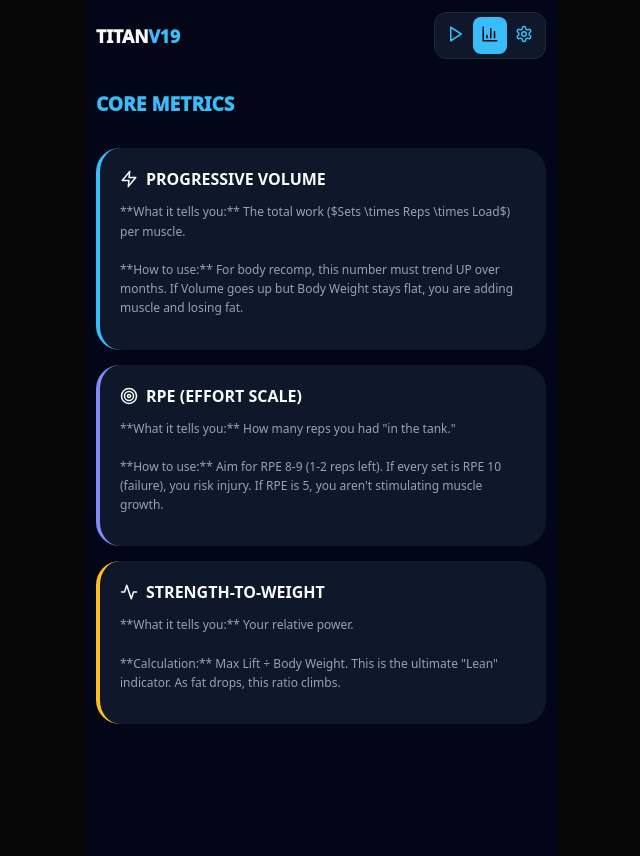
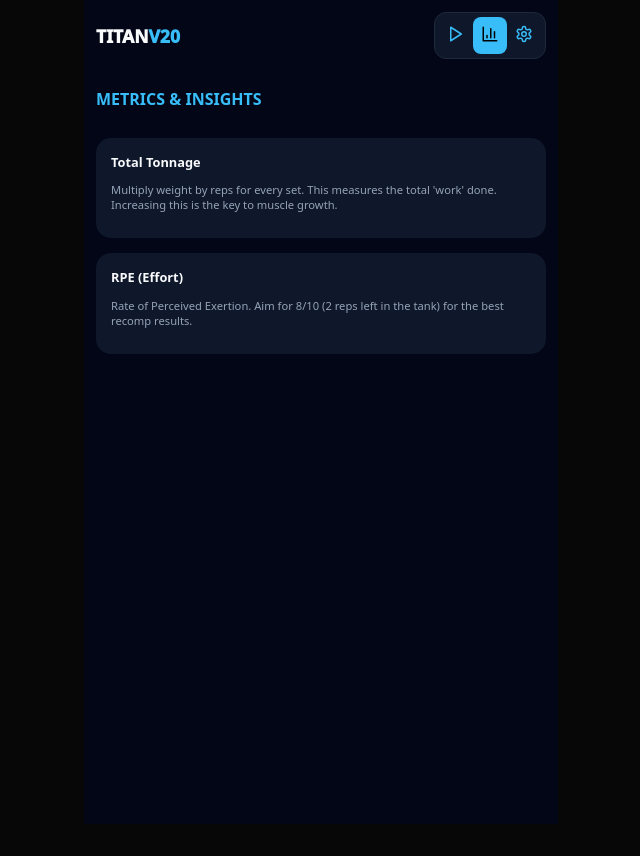
Before and after one commit to srafiq2406teachered-byte/Titan-Tracker, a React (Vite) app: page / in a window 1280 px wide. Both pictures are taken after a click on the button 809 px from the left and 35 px from the top of the page. Shown: the whole page, without its empty margins (319-959 px from the left). After the commit the page ends 824 px from the top, so only its background shows below. Built offline with nearby package versions, Linux system fonts and the light colour scheme.

Commit message:
Update App.jsx

```diff
--- a/src/App.jsx
+++ b/src/App.jsx
@@ -1,8 +1,8 @@
 import React, { useState, useEffect } from 'react';
-import { Play, Settings, Activity, Trash2, X, Info, Flame, ChevronLeft, BarChart3, Target, Zap } from 'lucide-react';
+import { Play, Settings, Activity, Trash2, X, Info, Flame, ChevronLeft, BarChart3, Plus } from 'lucide-react';
 
 const TitanTracker = () => {
-  // --- 1. DATA STRUCTURES ---
+  // --- 1. DATA ---
   const EX = {
     sq: { id: "sq", name: "Goblet Squat / Leg Press", muscle: "Quads", howTo: "Drive through heels. Keep chest up. Parallel depth." },
     bp: { id: "bp", name: "Flat Bench Press", muscle: "Chest", howTo: "Retract blades. Touch mid-chest. Drive feet." },
@@ -22,9 +22,9 @@ const TitanTracker = () => {
   };
 
   const RECOMP_PLAN = [
-    { id: 'wA', name: "WORKOUT A: FOUNDATION", list: [EX.sq, EX.bp, EX.row, EX.rdl, EX.lat] },
-    { id: 'wB', name: "WORKOUT B: STRUCTURAL", list: [EX.dl, EX.ohp, EX.lp, EX.le, EX.fp] },
-    { id: 'wC', name: "WORKOUT C: HYPERTROPHY", list: [EX.lun, EX.inc, EX.sr, EX.lc, EX.arm] }
+    { id: 'wA', name: "WORKOUT A", list: [EX.sq, EX.bp, EX.row, EX.rdl, EX.lat] },
+    { id: 'wB', name: "WORKOUT B", list: [EX.dl, EX.ohp, EX.lp, EX.le, EX.fp] },
+    { id: 'wC', name: "WORKOUT C", list: [EX.lun, EX.inc, EX.sr, EX.lc, EX.arm] }
   ];
 
   // --- 2. STATE ---
@@ -37,7 +37,7 @@ const TitanTracker = () => {
 
   // --- 3. PERSISTENCE ---
   useEffect(() => {
-    const saved = localStorage.getItem('titan_v19_intel');
+    const saved = localStorage.getItem('titan_v20_stable');
     if (saved) {
       const data = JSON.parse(saved);
       if (data.history) setHistory(data.history);
@@ -46,99 +46,110 @@ const TitanTracker = () => {
   }, []);
 
   useEffect(() => {
-    localStorage.setItem('titan_v19_intel', JSON.stringify({ history, bio }));
+    localStorage.setItem('titan_v20_stable', JSON.stringify({ history, bio }));
   }, [history, bio]);
-
-  const startWorkout = (routine) => {
-    const list = routine.list.map(ex => ({ ...ex, instId: `${ex.id}-${Math.random()}` }));
-    setActiveSession({ ...routine, list });
-    setSessionData({});
-    setView('train');
-  };
 
   const T = { bg: '#020617', surf: '#0f172a', card: '#1e293b', acc: '#38bdf8', text: '#f8fafc', mute: '#94a3b8' };
 
   return (
     <div style={{ background: T.bg, minHeight: '100vh', color: T.text, padding: '12px', fontFamily: 'system-ui', maxWidth: '450px', margin: '0 auto', display: 'flex', flexDirection: 'column' }}>
 
-      {/* HEADER */}
+      {/* PERSISTENT HEADER */}
       <div style={{ display: 'flex', justifyContent: 'space-between', alignItems: 'center', marginBottom: '15px' }}>
-        <h1 style={{ fontWeight: '950', fontSize: '1.1em' }}>TITAN<span style={{color: T.acc}}>V19</span></h1>
+        <h1 style={{ fontWeight: '950', fontSize: '1.1em' }}>TITAN<span style={{color: T.acc}}>V20</span></h1>
         <div style={{ display: 'flex', background: T.surf, padding: '4px', borderRadius: '12px', border: `1px solid ${T.card}` }}>
           {[ {id:'menu', i:<Play size={18}/>}, {id:'intel', i:<BarChart3 size={18}/>}, {id:'settings', i:<Settings size={18}/>} ].map(n => (
-            <button key={n.id} onClick={() => setView(n.id)} style={{ border: 'none', background: (view === n.id && !activeSession) ? T.acc : 'transparent', color: (view === n.id && !activeSession) ? '#000' : T.acc, padding: '8px', borderRadius: '8px' }}>{n.i}</button>
+            <button key={n.id} onClick={() => { setView(n.id); if(n.id !== 'train') setActiveSession(null); }} style={{ border: 'none', background: view === n.id ? T.acc : 'transparent', color: view === n.id ? '#000' : T.acc, padding: '8px', borderRadius: '8px' }}>{n.i}</button>
           ))}
         </div>
       </div>
 
       <div style={{ flexGrow: 1, overflowY: 'auto', paddingBottom: '120px' }}>
 
-        {/* VIEW: TRAIN */}
-        {view === 'train' && activeSession && (
+        {/* VIEW: TRAIN (Workout in progress) */}
+        {activeSession && view === 'train' && (
           <div style={{ display: 'flex', flexDirection: 'column', gap: '12px' }}>
-            <button onClick={() => { if(confirm('Exit?')) { setActiveSession(null); setView('menu'); } }} style={{ alignSelf: 'flex-start', background: T.card, border: 'none', color: T.text, padding: '8px', borderRadius: '8px' }}><ChevronLeft size={18}/></button>
+            <h2 style={{ fontSize: '1em', fontWeight: '900' }}>{activeSession.name}</h2>
             {activeSession.list.map(ex => (
               <div key={ex.instId} style={{ background: T.surf, padding: '15px', borderRadius: '20px', border: `1px solid ${T.card}` }}>
                 <div style={{ display: 'flex', justifyContent: 'space-between', marginBottom: '10px' }}>
                   <div style={{ fontWeight: '900', fontSize: '0.85em' }}>{ex.name.toUpperCase()}</div>
                   <button onClick={() => setHowToEx(ex)} style={{ background: T.card, border: 'none', color: T.acc, padding: '5px', borderRadius: '50%' }}><Info size={16}/></button>
                 </div>
-                <div style={{ display: 'flex', gap: '10px' }}>
-                  <input type="number" placeholder="KG" onChange={e => {
-                    const sets = sessionData[ex.instId] || [{w:'', r:''}];
-                    sets[0].w = e.target.value;
-                    setSessionData({...sessionData, [ex.instId]: [...sets]});
-                  }} style={{ width: '80px', background: T.bg, border: '1px solid #334155', borderRadius: '10px', color: '#fff', textAlign: 'center', padding: '10px' }} />
-                  <input type="number" placeholder="REPS" onChange={e => {
-                    const sets = sessionData[ex.instId] || [{w:'', r:''}];
-                    sets[0].r = e.target.value;
-                    setSessionData({...sessionData, [ex.instId]: [...sets]});
-                  }} style={{ width: '80px', background: T.bg, border: '1px solid #334155', borderRadius: '10px', color: '#fff', textAlign: 'center', padding: '10px' }} />
-                </div>
+
+                {/* THE REPS/WEIGHTS GRID */}
+                {(sessionData[ex.instId] || [{w:'', r:''}]).map((s, i) => (
+                  <div key={i} style={{ display: 'flex', gap: '8px', marginBottom: '8px', alignItems: 'center' }}>
+                    <div style={{ width: '15px', fontSize: '0.6em', color: T.mute }}>{i+1}</div>
+                    <input type="number" placeholder="KG" value={s.w} onChange={e => {
+                      const sets = [...(sessionData[ex.instId] || [])];
+                      sets[i].w = e.target.value;
+                      setSessionData({...sessionData, [ex.instId]: sets});
+                    }} style={{ width: '100%', background: T.bg, border: '1px solid #334155', borderRadius: '10px', color: '#fff', textAlign: 'center', padding: '10px' }} />
+                    <input type="number" placeholder="REPS" value={s.r} onChange={e => {
+                      const sets = [...(sessionData[ex.instId] || [])];
+                      sets[i].r = e.target.value;
+                      setSessionData({...sessionData, [ex.instId]: sets});
+                    }} style={{ width: '100%', background: T.bg, border: '1px solid #334155', borderRadius: '10px', color: '#fff', textAlign: 'center', padding: '10px' }} />
+                  </div>
+                ))}
+
+                {/* RESTORED ADD SET BUTTON */}
+                <button onClick={() => {
+                  const s = sessionData[ex.instId] || [{w:'', r:''}];
+                  setSessionData({...sessionData, [ex.instId]: [...s, {w: s[s.length-1].w, r: ''}]});
+                }} style={{ width: '100%', padding: '10px', background: T.card, border: 'none', borderRadius: '12px', color: T.acc, fontSize: '0.7em', fontWeight: 'bold' }}>+ ADD SET</button>
               </div>
             ))}
           </div>
         )}
 
-        {/* VIEW: MENU */}
+        {/* VIEW: MENU (Select workout) */}
         {view === 'menu' && !activeSession && (
           <div style={{ display: 'flex', flexDirection: 'column', gap: '12px' }}>
             {RECOMP_PLAN.map(r => (
-              <div key={r.id} onClick={() => startWorkout(r)} style={{ background: T.surf, padding: '20px', borderRadius: '24px', display: 'flex', justifyContent: 'space-between', alignItems: 'center' }}>
-                <div style={{ fontWeight: '900' }}>{r.name}</div>
-                <Play size={20} fill={T.acc} color={T.acc}/>
+              <div key={r.id} onClick={() => {
+                const list = r.list.map(ex => ({ ...ex, instId: `${ex.id}-${Math.random()}` }));
+                setActiveSession({ ...r, list });
+                setView('train');
+              }} style={{ background: T.surf, padding: '20px', borderRadius: '24px', border: `1px solid ${T.card}`, display: 'flex', justifyContent: 'space-between' }}>
+                <span style={{ fontWeight: '900' }}>{r.name}</span>
+                <Play size={20} color={T.acc} />
               </div>
             ))}
           </div>
         )}
 
-        {/* VIEW: INTELLIGENCE (NEW PAGE) */}
+        {/* VIEW: INTEL (METRICS) */}
         {view === 'intel' && (
           <div style={{ display: 'flex', flexDirection: 'column', gap: '15px' }}>
-            <h2 style={{ fontSize: '1.2em', fontWeight: '950', color: T.acc }}>CORE METRICS</h2>
+            <h2 style={{ fontSize: '1em', fontWeight: '900', color: T.acc }}>METRICS & INSIGHTS</h2>
+            <div style={{ background: T.surf, padding: '15px', borderRadius: '15px' }}>
+              <div style={{ fontWeight: 'bold', fontSize: '0.8em', marginBottom: '5px' }}>Total Tonnage</div>
+              <p style={{ fontSize: '0.7em', color: T.mute }}>Multiply weight by reps for every set. This measures the total 'work' done. Increasing this is the key to muscle growth.</p>
+            </div>
+            <div style={{ background: T.surf, padding: '15px', borderRadius: '15px' }}>
+              <div style={{ fontWeight: 'bold', fontSize: '0.8em', marginBottom: '5px' }}>RPE (Effort)</div>
+              <p style={{ fontSize: '0.7em', color: T.mute }}>Rate of Perceived Exertion. Aim for 8/10 (2 reps left in the tank) for the best recomp results.</p>
+            </div>
+          </div>
+        )}
 
-            <div style={{ background: T.surf, padding: '20px', borderRadius: '24px', borderLeft: `4px solid ${T.acc}` }}>
-              <div style={{ display: 'flex', alignItems: 'center', gap: '8px', fontWeight: 'bold', marginBottom: '10px' }}><Zap size={18}/> PROGRESSIVE VOLUME</div>
-              <p style={{ fontSize: '0.75em', color: T.mute, lineHeight: '1.6' }}>
-                **What it tells you:** The total work ($Sets \times Reps \times Load$) per muscle. <br/><br/>
-                **How to use:** For body recomp, this number must trend UP over months. If Volume goes up but Body Weight stays flat, you are adding muscle and losing fat.
-              </p>
-            </div>
-
-            <div style={{ background: T.surf, padding: '20px', borderRadius: '24px', borderLeft: `4px solid #818cf8` }}>
-              <div style={{ display: 'flex', alignItems: 'center', gap: '8px', fontWeight: 'bold', marginBottom: '10px' }}><Target size={18}/> RPE (EFFORT SCALE)</div>
-              <p style={{ fontSize: '0.75em', color: T.mute, lineHeight: '1.6' }}>
-                **What it tells you:** How many reps you had "in the tank." <br/><br/>
-                **How to use:** Aim for RPE 8-9 (1-2 reps left). If every set is RPE 10 (failure), you risk injury. If RPE is 5, you aren't stimulating muscle growth.
-              </p>
-            </div>
-
-            <div style={{ background: T.surf, padding: '20px', borderRadius: '24px', borderLeft: `4px solid #fbbf24` }}>
-              <div style={{ display: 'flex', alignItems: 'center', gap: '8px', fontWeight: 'bold', marginBottom: '10px' }}><Activity size={18}/> STRENGTH-TO-WEIGHT</div>
-              <p style={{ fontSize: '0.75em', color: T.mute, lineHeight: '1.6' }}>
-                **What it tells you:** Your relative power. <br/><br/>
-                **Calculation:** Max Lift ÷ Body Weight. This is the ultimate "Lean" indicator. As fat drops, this ratio climbs.
-              </p>
+        {/* VIEW: SETTINGS */}
+        {view === 'settings' && (
+          <div style={{ display: 'flex', flexDirection: 'column', gap: '15px' }}>
+            <div style={{ background: T.surf, padding: '20px', borderRadius: '24px' }}>
+              <h3 style={{ fontSize: '0.8em', marginBottom: '10px' }}>USER PROFILE</h3>
+              <div style={{ display: 'grid', gridTemplateColumns: '1fr 1fr', gap: '10px' }}>
+                <div>
+                   <label style={{ fontSize: '0.6em', color: T.mute }}>AGE</label>
+                   <input type="number" value={bio.age} onChange={e => setBio({...bio, age: e.target.value})} style={{ width: '100%', background: T.bg, border: 'none', padding: '10px', borderRadius: '8px', color: '#fff' }} />
+                </div>
+                <div>
+                   <label style={{ fontSize: '0.6em', color: T.mute }}>WEIGHT (KG)</label>
+                   <input type="number" value={bio.weight} onChange={e => setBio({...bio, weight: e.target.value})} style={{ width: '100%', background: T.bg, border: 'none', padding: '10px', borderRadius: '8px', color: '#fff' }} />
+                </div>
+              </div>
             </div>
           </div>
         )}
@@ -150,18 +161,18 @@ const TitanTracker = () => {
         <div style={{ position: 'fixed', inset: 0, background: T.bg, zIndex: 1000, padding: '30px' }}>
           <button onClick={() => setHowToEx(null)} style={{ background: T.card, border: 'none', color: '#fff', padding: '10px', borderRadius: '10px' }}><X size={20}/></button>
           <h2 style={{ fontWeight: '950', fontSize: '1.5em', marginTop: '20px' }}>{howToEx.name}</h2>
-          <p style={{ marginTop: '20px', color: T.mute }}>{howToEx.howTo}</p>
+          <p style={{ marginTop: '20px', lineHeight: '1.6' }}>{howToEx.howTo}</p>
         </div>
       )}
 
-      {/* LOG BUTTON */}
-      {view === 'train' && activeSession && (
+      {/* FINISH BUTTON */}
+      {activeSession && view === 'train' && (
         <div style={{ position: 'fixed', bottom: 15, left: 15, right: 15 }}>
           <button onClick={() => {
             const details = activeSession.list.map(ex => ({ name: ex.name, sets: (sessionData[ex.instId] || []).filter(s => s.w && s.r) }));
             setHistory([{ date: new Date().toLocaleDateString(), name: activeSession.name, details }, ...history]);
             setActiveSession(null); setView('intel');
-          }} style={{ width: '100%', padding: '20px', background: T.acc, color: '#000', borderRadius: '20px', fontWeight: '950', border: 'none' }}>LOG & ANALYZE</button>
+          }} style={{ width: '100%', padding: '20px', background: T.acc, color: '#000', borderRadius: '20px', fontWeight: '950', border: 'none' }}>LOG WORKOUT</button>
         </div>
       )}
     </div>
```
